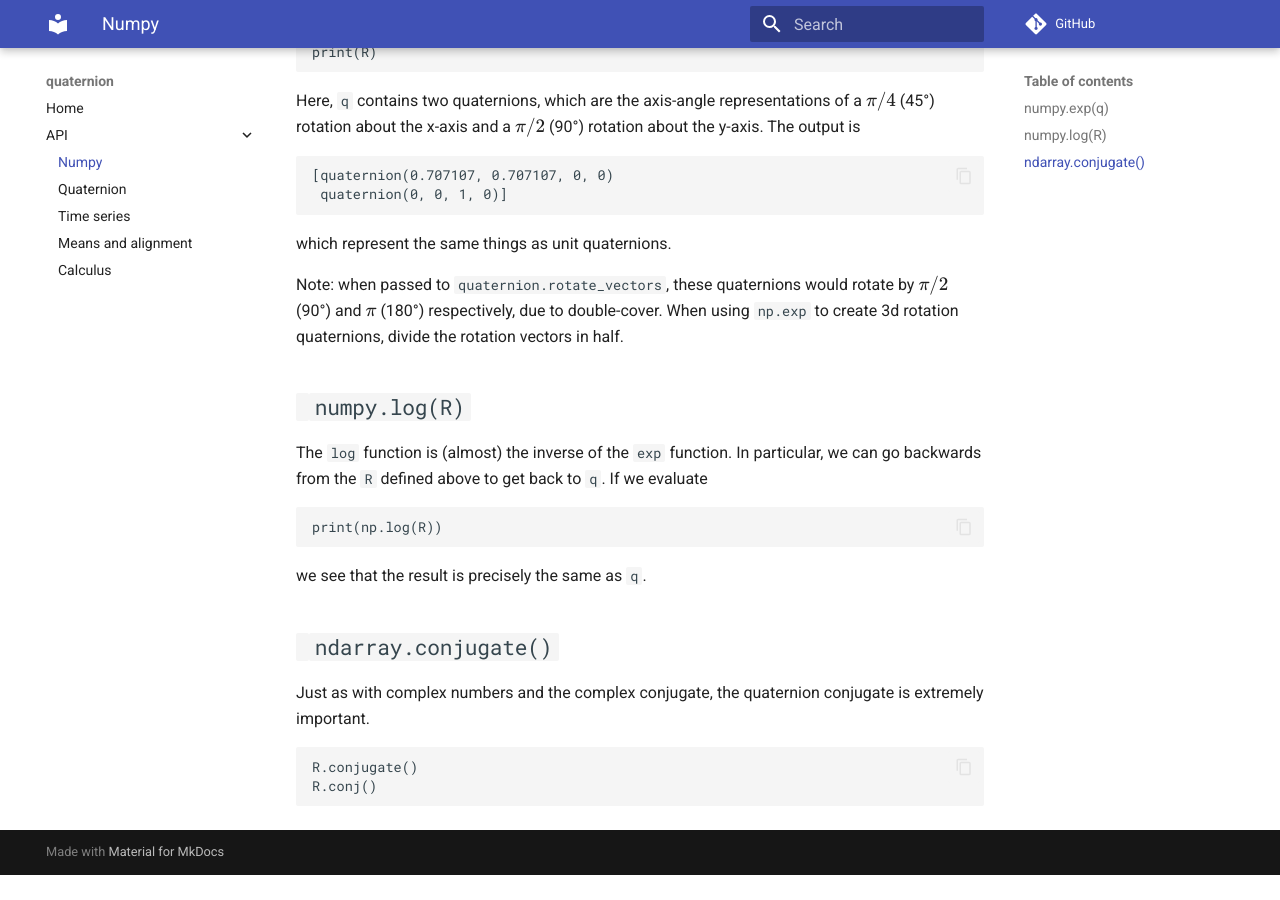
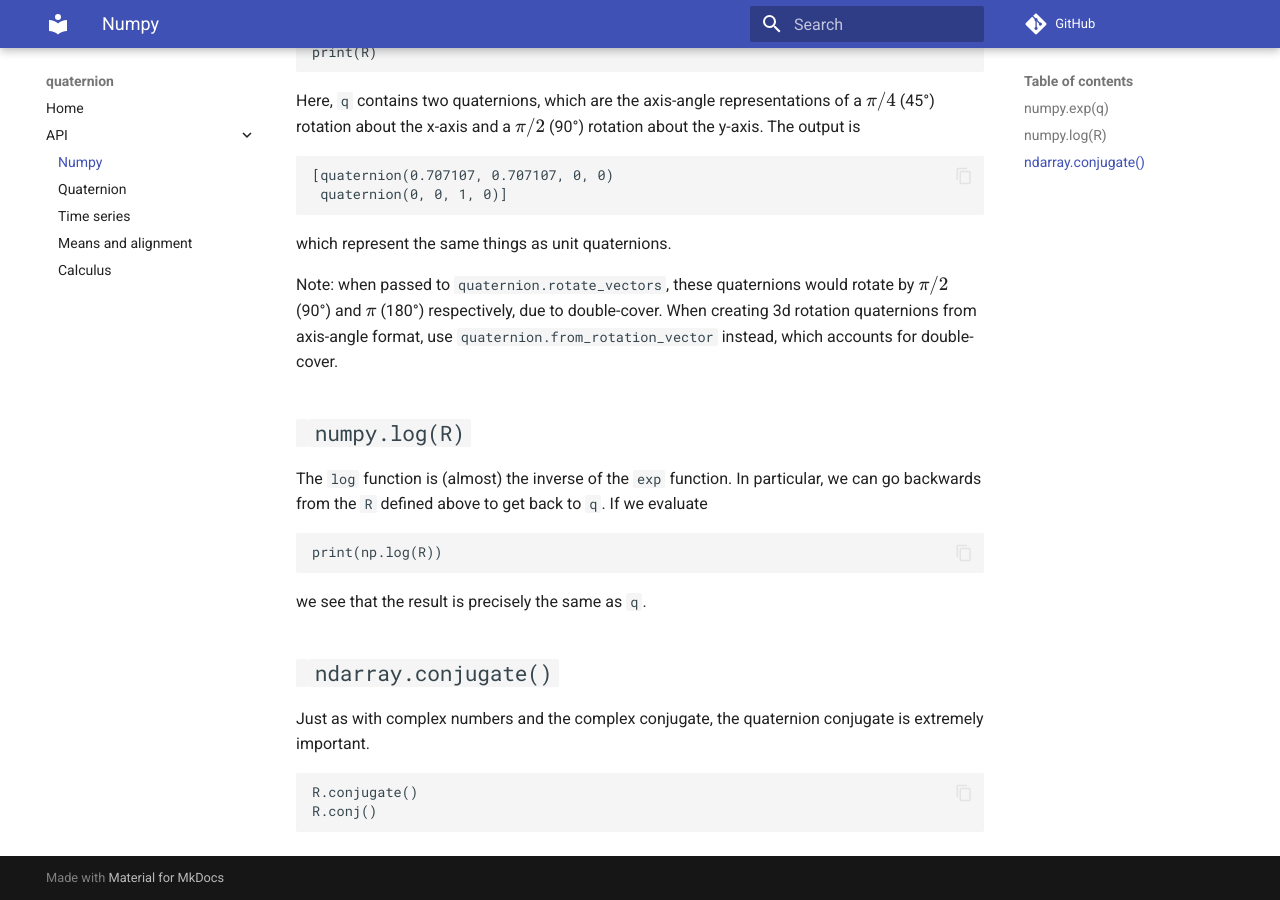
Before and after one commit to moble/quaternion, an MkDocs documentation site: the page built from docs/numpy.md, in a window 1280 px wide and 900 px high, scrolled down 695 px. Built offline with MkDocs 1.6.1 and Material for MkDocs 9.7.7, drawn with Linux system fonts in a browser that asks for light colours; comment, search, counter and statistics services are not loaded; before the commit the page ends 1570 px from its top, so only the background shows below that.

Commit message:
mention from_rotation_vector

```diff
--- a/docs/numpy.md
+++ b/docs/numpy.md
@@ -41,7 +41,8 @@ which represent the same things as unit quaternions.
 
 Note: when passed to `quaternion.rotate_vectors`, these quaternions
 would rotate by $\pi/2$ (90°) and $\pi$ (180°) respectively, due to double-cover.
-When using `np.exp` to create 3d rotation quaternions, divide the rotation vectors in half.
+When creating 3d rotation quaternions from axis-angle format, use
+`quaternion.from_rotation_vector` instead, which accounts for double-cover.
 
 
 ## <code class="doc-symbol doc-symbol-heading doc-symbol-function"></code> `numpy.log(R)`
```
